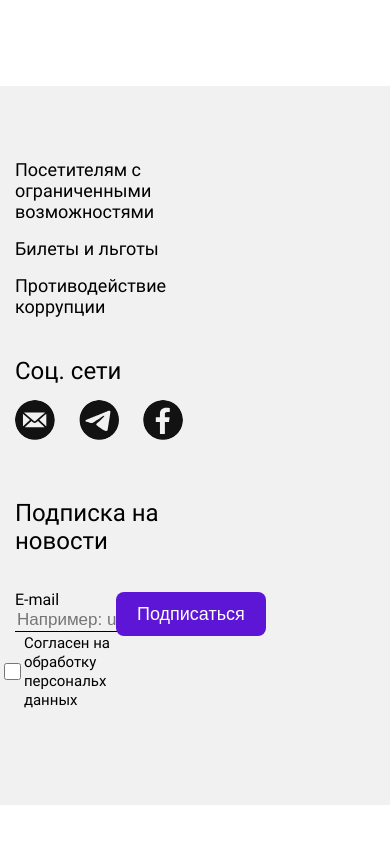
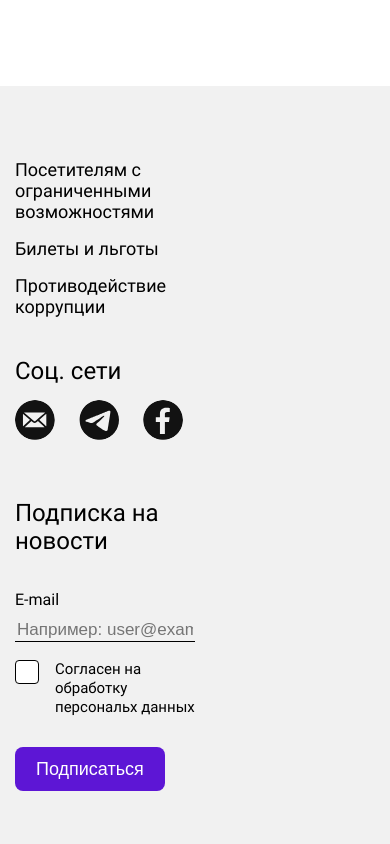
Before and after one commit to Knyazevich/a11y-course-homework, a website built with webpack: page index.html in a window 390 px wide. Shown: the part 7191-8035 px from the top of the page. Before the commit the page ends 7996 px from the top, so only its background shows below. Built offline with nearby package versions, Linux system fonts and the light colour scheme.

Commit message:
Use the custom checkbox instead of the native one

```diff
--- a/assets/less/footer.less
+++ b/assets/less/footer.less
@@ -90,12 +90,26 @@
   width: 20%;
 }
 
+.subscription__label {
+  margin-bottom: 10px;
+}
+
 .subscription__email {
   background: none;
   border: none;
   border-bottom: 1px solid #000;
   width: 80%;
   font-size: 17px;
+  margin-bottom: 16px;
+}
+
+.formfield--invalid .subscription__email {
+  margin-bottom: 0;
+}
+
+.main-footer .invalid-message {
+  margin-bottom: 16px;
+  margin-top: 10px;
 }
 
 .subscription__checkbox-container {
@@ -104,16 +118,31 @@
   font-weight: 400;
   font-size: 15px;
   line-height: 19px;
-  display: flex;
-  justify-content: flex-start;
-  align-items: center;
+  padding-left: 40px;
   position: relative;
-  left: -15px;
 }
 
 .subscription__checkbox {
-  width: 43px;
-  height: 43px;
+  appearance: none;
+  position: absolute;
+  left: -4px;
+  top: -3px;
+  width: 24px;
+  height: 25px;
+}
+
+.subscription__checkbox-check {
+  position: absolute;
+  width: 24px;
+  height: 24px;
+  background-color: #fff;
+  border: 1px solid #000000;
+  border-radius: 4px;
+  margin-left: -40px;
+}
+
+.subscription__checkbox:checked + .subscription__checkbox-check {
+  background-image: url(../img/tick.svg);
 }
 
 .subscription__submit-button {
@@ -127,5 +156,30 @@
 }
 
 .invalid-message {
-  color: #ff0000;
+  color: #f00;
 }
+
+@media screen and (max-width: 992px) {
+  .subscription__form {
+    flex-direction: column;
+  }
+
+  .subscription__left-block {
+    width: 100%;
+    margin-bottom: 30px;
+  }
+
+  .subscription__right-block {
+    width: 100%;
+  }
+
+  .subscription__email {
+    width: 100%;
+  }
+
+  .subscription__submit-button {
+    position: initial;
+    left: initial;
+    top: initial;
+  }
+}
--- a/index.html
+++ b/index.html
@@ -4,7 +4,7 @@
   <meta charset="UTF-8">
   <meta name="viewport" content="width=device-width">
   <title>Главная - Государственный музей изобразительных искусств имени А. С. Пушкина</title>
-  <link rel="stylesheet" href="./assets/css/style.css?ver=1.1">
+  <link rel="stylesheet" href="./assets/css/style.css?ver=1.2">
 </head>
 <body>
 <header class="main-header" role="banner">
@@ -491,6 +491,7 @@
                        class="subscription__checkbox"
                        name="agreed"
                        aria-describedby="subscription-agreed-input-error">
+                <span class="subscription__checkbox-check"></span>
                 Согласен на обработку персональх данных
               </label>
 
```
Also changed, not shown: assets/css/style.css, assets/img/tick.svg (added), 1 other file.
